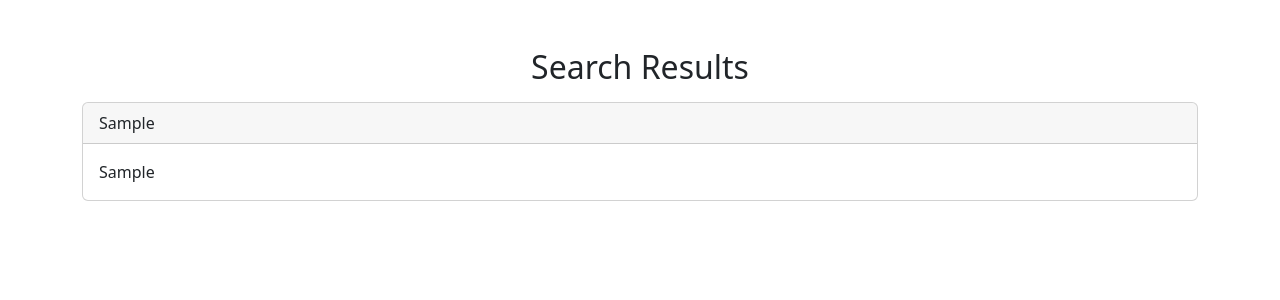
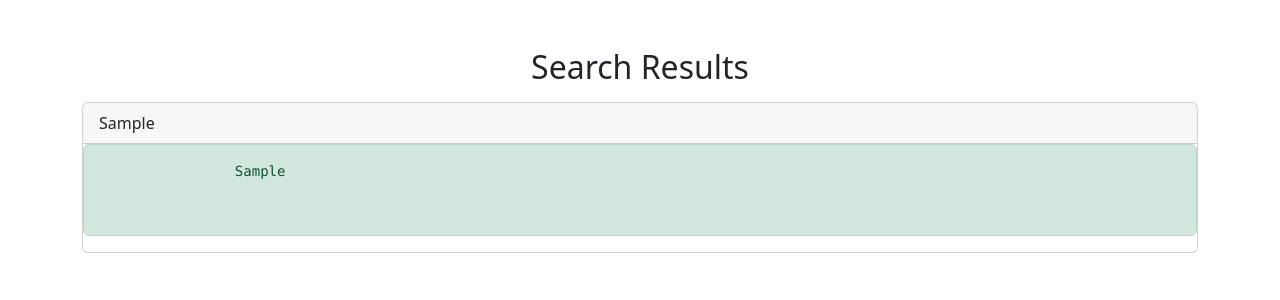
Before and after one commit to moh-ariful/text-generator, a Django app: template templates/search.html in a window 1280 px wide. Shown: the part 56-356 px from the top of the page. Run offline with Django 4.2, Linux system fonts and the light colour scheme; the template is opened without the code that fills it: values that come from a table or form of the project are taken from there, others are empty; tables that the repository leaves empty hold one stand-in row (values such as "Sample post").

Commit message:
Fixed search.html

```diff
--- a/templates/search.html
+++ b/templates/search.html
@@ -10,7 +10,12 @@
       {% for answer in query_list %}
         <div class="card my-3">
           <div class="card-header">{{ answer.tanya }}</div>
-          <div class="card-body">{{ answer.jawab }}</div>
+          <div class="alert alert-success">
+            <pre class="pre-scrollable">
+                {{ answer.jawab }}
+            </pre>
+        </div>
+
         </div>
       {% endfor %}
       {% if not query_list %}
```
